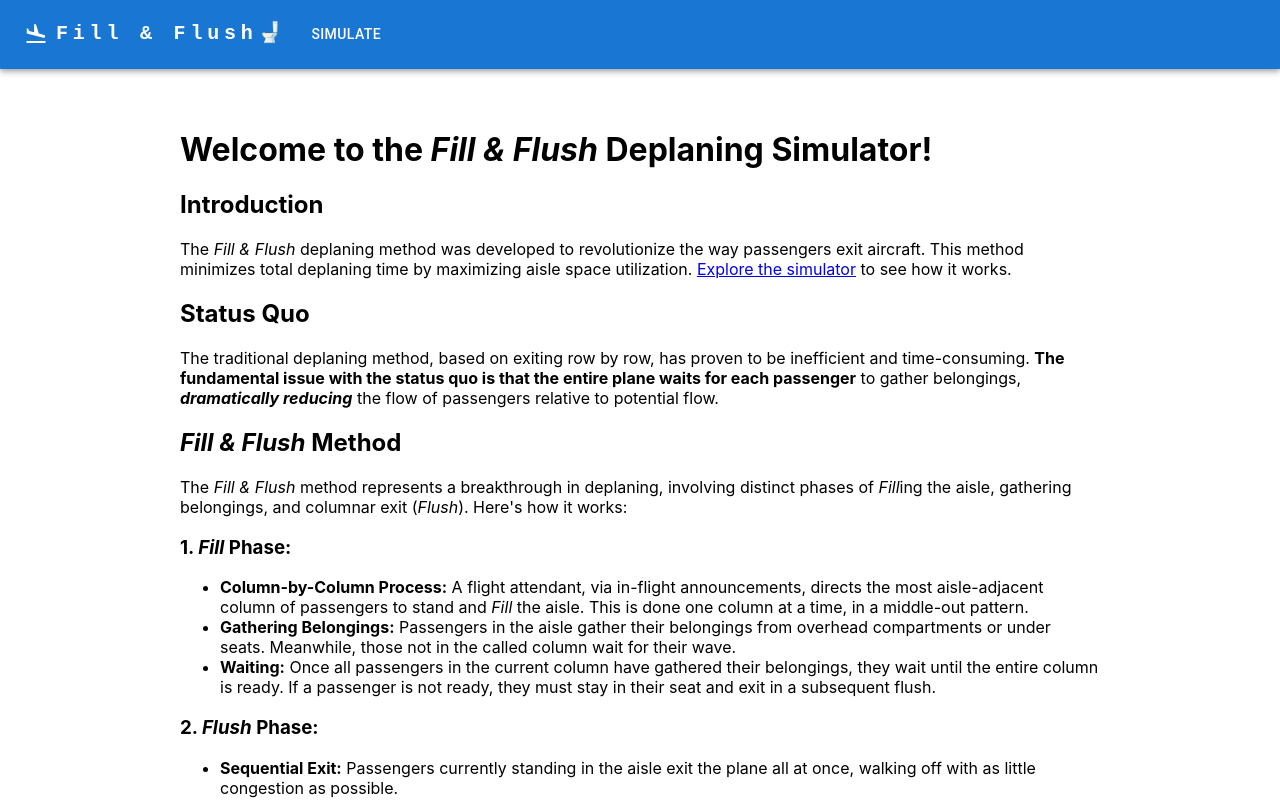
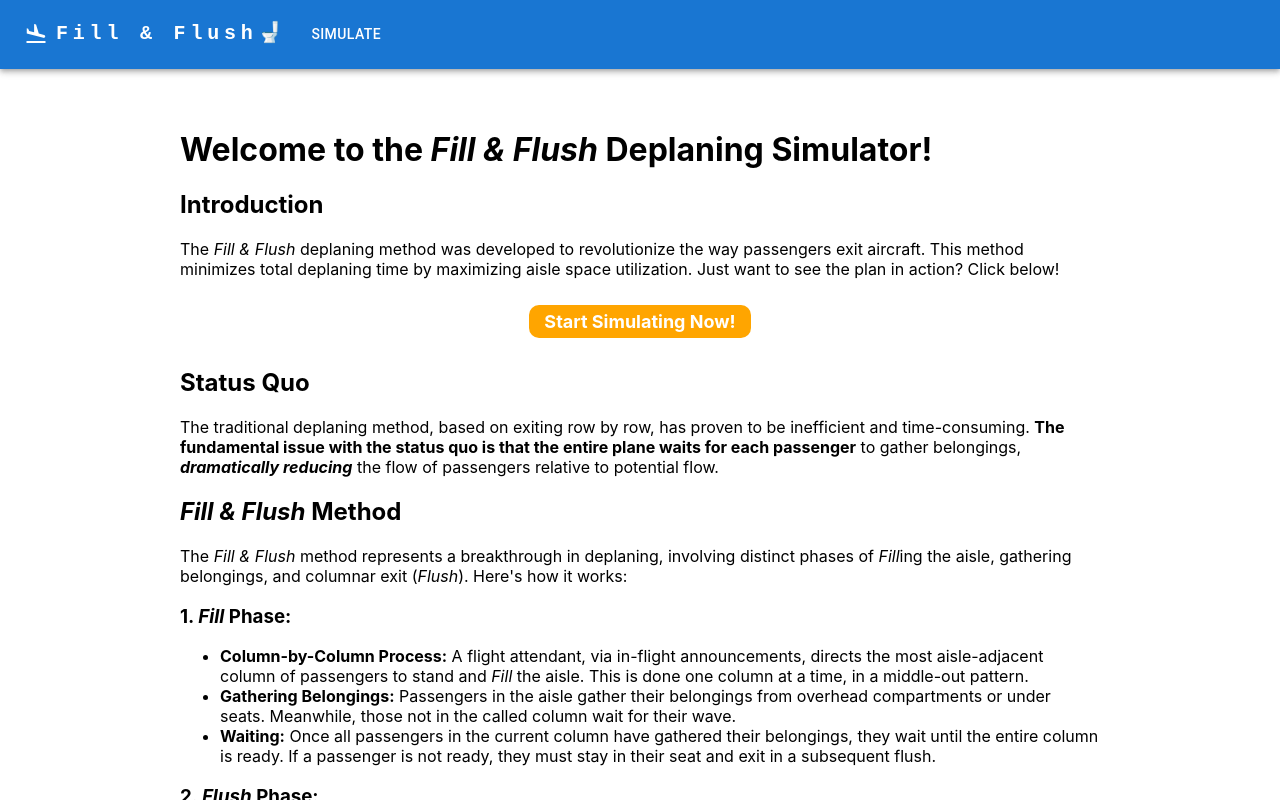
Before and after one commit to josephecombs/fill-flush, a React (Create React App) app: page / in a window 1280 px wide. Shown: the top 800 px of the page. Built offline with nearby package versions, Linux system fonts and the light colour scheme.

Commit message:
improvements

```diff
--- a/src/HomePage.js
+++ b/src/HomePage.js
@@ -9,7 +9,11 @@ function HomePage() {
 
       <section className="intro">
         <h2>Introduction</h2>
-        <p>The <em>Fill & Flush</em> deplaning method was developed to revolutionize the way passengers exit aircraft. This method minimizes total deplaning time by maximizing aisle space utilization. <Link to="/simulate">Explore the simulator</Link> to see how it works.</p>
+        <p>The <em>Fill & Flush</em> deplaning method was developed to revolutionize the way passengers exit aircraft. This method minimizes total deplaning time by maximizing aisle space utilization. Just want to see the plan in action? Click below!</p>
+
+        <div className="simulate-button-container">
+          <Link to="/simulate" className="simulate-button">Start Simulating Now!</Link>
+        </div>
       </section>
 
       <section className="status-quo">
--- a/src/SimulatePage.js
+++ b/src/SimulatePage.js
@@ -109,6 +109,7 @@ class SimulatePage extends React.Component {
       };
       const newQueryString = qs.stringify(stateForUrl);
 
+      if (window.location.hostname !== 'localhost' && window.location.hostname !== '127.0.0.1') {
         // Fire a custom Google Analytics event with the parameters
         window.gtag('event', 'run_simulation', {
           'event_category': 'Simulation',
@@ -119,7 +120,7 @@ class SimulatePage extends React.Component {
           'averageRowHeightInches': this.state.averageRowHeightInches,
           'seed': this.state.seed
         });
-
+      }
 
       if (this.state.isAnimating) {
         this.animationInterval = setInterval(this.updateAnimation, 250);
--- a/src/stylesheets/HomePage.css
+++ b/src/stylesheets/HomePage.css
@@ -70,3 +70,22 @@ body {
 .footer a:hover {
   text-decoration: underline;
 }
+
+.simulate-button-container {
+  text-align: center;
+  margin-bottom: 20px;
+}
+
+.simulate-button {
+  background-color: orange !important;
+  color: white;
+  font-size: 20px;
+  padding: 10px 20px;
+  text-decoration: none;
+  border-radius: 5px;
+  transition: background-color 0.3s;
+}
+
+.simulate-button:hover {
+  background-color: darkorange !important;
+}
```
Lines whose indentation alone changed are shown as unchanged.
